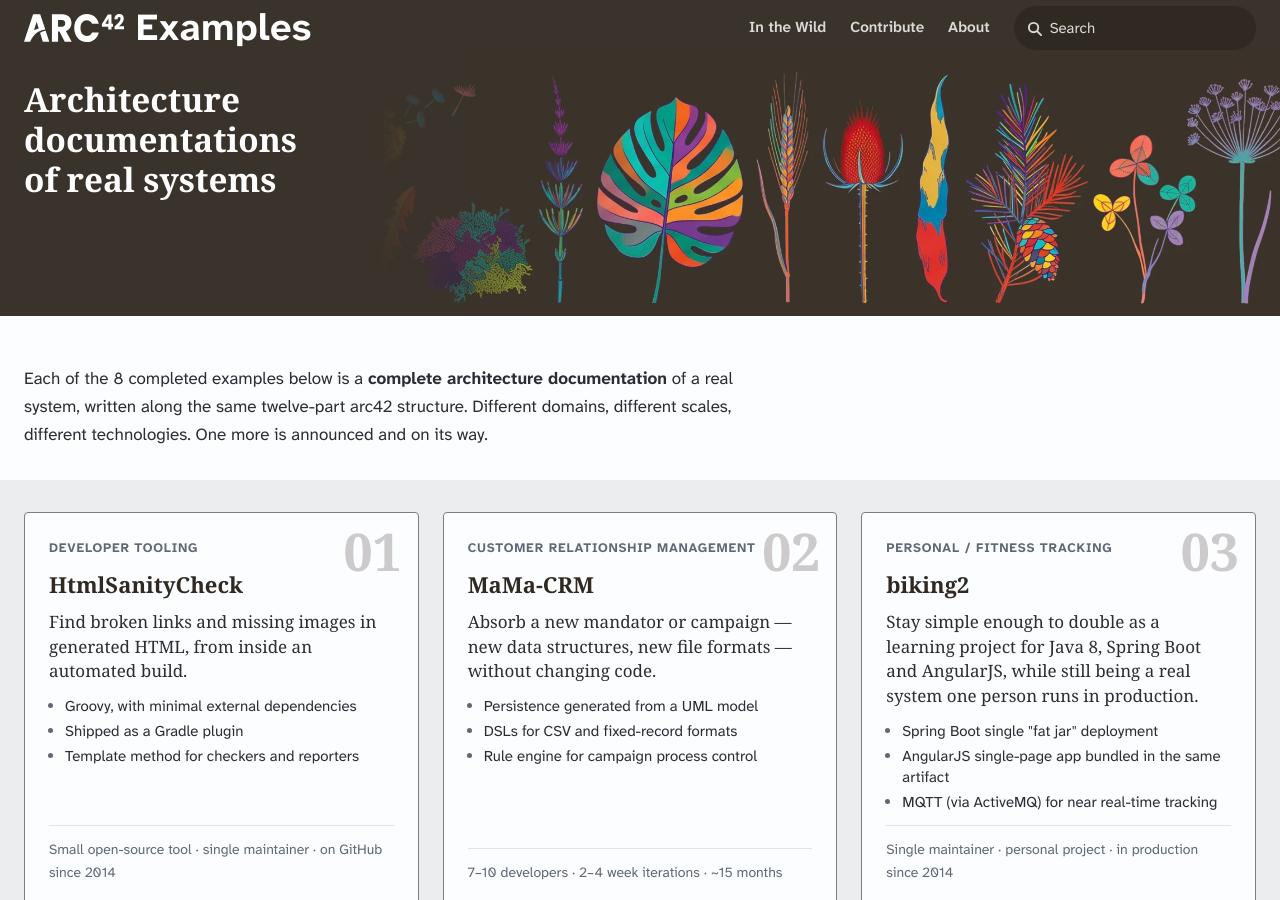
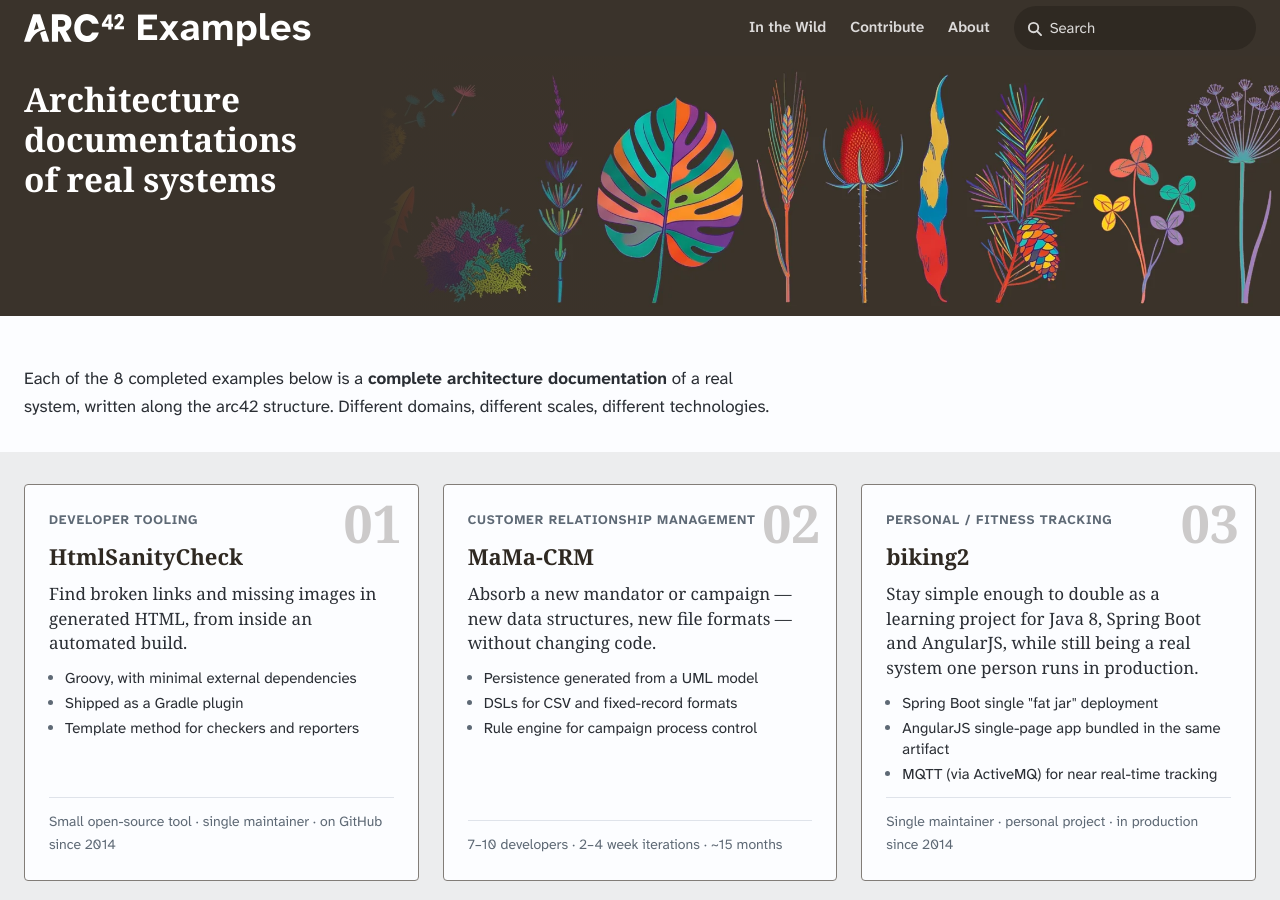
Before and after one commit to arc42/examples.arc42.org-site, a Jekyll site: the page built from index.md, in a window 1280 px wide and 900 px high. Built offline with Jekyll 4.4.1, drawn with Linux system fonts in a browser that asks for light colours; some web fonts are replaced.

Commit message:
trim announcement text and WECHANGE aside per feedback
Homepage intro no longer names the twelve-part structure or announces
upcoming examples; example_count still excludes them from the count.
Heldenhelfer's note drops the WECHANGE contrast and keeps only the link
to the live platform.

Co-Authored-By: Claude Sonnet 5 <noreply@anthropic.com>
Claude-Session: https://claude.ai/code/session_018txGS6tcM3ye7S1nHC92db

```diff
--- a/_data/in-the-wild.yml
+++ b/_data/in-the-wild.yml
@@ -279,9 +279,8 @@
 
 
     Development on this codebase stopped in August 2024 and the repository is
-    archived. The platform running under the name today at
-    [heldenhelfer.wuerzburg.de](https://heldenhelfer.wuerzburg.de/info/) is a
-    WECHANGE instance, built on different software entirely.
+    archived; the live platform now runs at
+    [heldenhelfer.wuerzburg.de](https://heldenhelfer.wuerzburg.de/info/).
   kind:        Production system
   facets:      [Public sector, AsciiDoc, Structurizr diagrams, 35 quality scenarios, 7 decision records]
   sections:    All 12
--- a/index.md
+++ b/index.md
@@ -34,9 +34,8 @@ endnotes: >-
   every example below it "a complete architecture documentation", and an
   `upcoming: true` tile is the one thing on this page that is not: it has no
   sections at all. Counting it made the page's first claim false — so the
-  landing set is split, the number promises only what is written, and the
-  announced ones get their own clause instead of being folded in silently.
-  Both halves stay computed; neither goes stale.
+  landing set is split and the number promises only what is written. It stays
+  computed; it never goes stale.
 {%- endcomment -%}
 {%- assign landings = site.systems
       | where_exp: 'd', 'd.url contains "/systems/"'
@@ -45,8 +44,5 @@ endnotes: >-
 {%- assign upcoming = landings | where: 'upcoming', true -%}
 {%- assign example_count = landings.size | minus: upcoming.size -%}
 Each of the {{ example_count }} completed examples below is a **complete
-architecture documentation** of a real system, written along the same
-twelve-part arc42 structure. Different domains, different scales, different
-technologies.{% if upcoming.size == 1 %} One more is announced and on its
-way.{% elsif upcoming.size > 1 %} {{ upcoming.size }} more are announced and on
-their way.{% endif %}
+architecture documentation** of a real system, written along the arc42
+structure. Different domains, different scales, different technologies.
```
